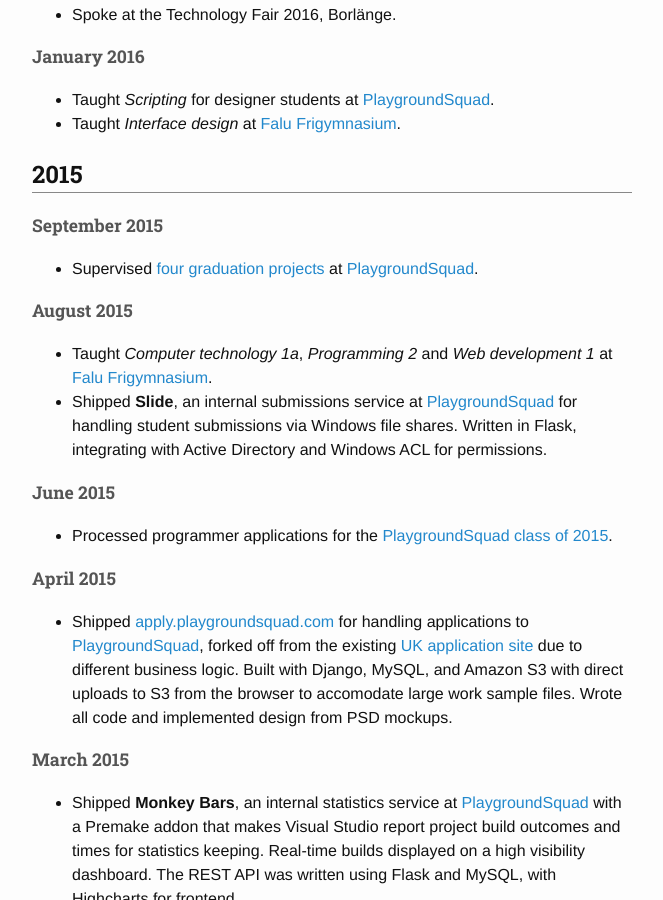
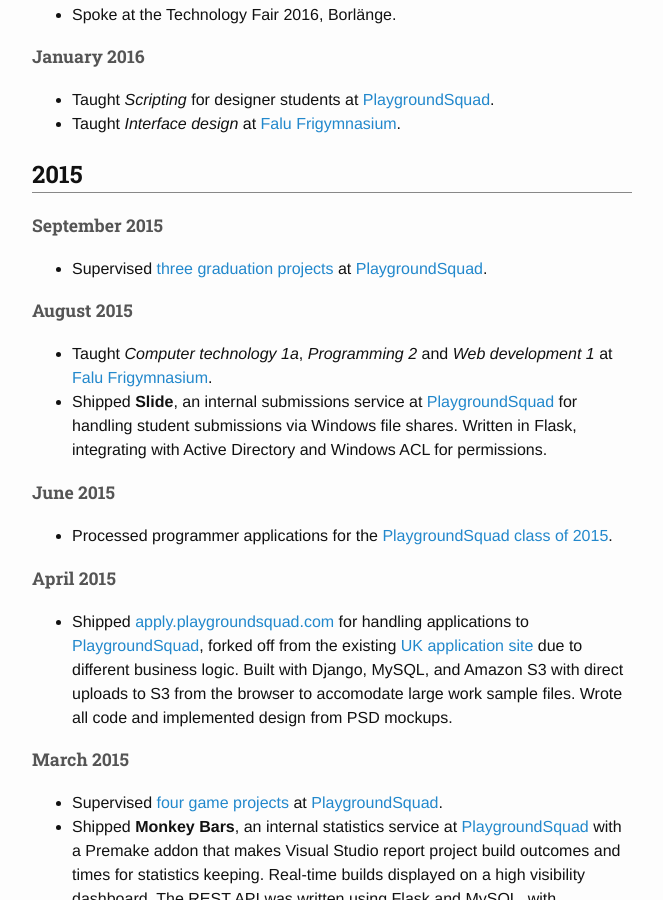
Before and after one commit to toumaz/toumaz.github.io, a Jekyll site: the page built from shipped.md, in a window 1280 px wide and 900 px high, scrolled down 1423 px. Shown: the whole window, without its empty margins (308-971 px from the left). Built offline with Jekyll 4.4.1, drawn with Linux system fonts in a browser that asks for light colours; nearby versions of some CDN libraries.

Commit message:
More tiny fixes to shipped page

```diff
--- a/shipped.md
+++ b/shipped.md
@@ -55,7 +55,7 @@
 
 ### September 2015
 
-* Supervised [four graduation projects][psq2014p3] at
+* Supervised [three graduation projects][psq2014p3] at
   [PlaygroundSquad].
 
 ### August 2015
@@ -78,6 +78,7 @@
   Wrote all code and implemented design from PSD mockups.
 
 ### March 2015
+* Supervised [four game projects][psq2014p2] at [PlaygroundSquad].
 * Shipped **Monkey Bars**, an internal statistics service at
   [PlaygroundSquad] with a Premake addon that makes Visual Studio report project
   build outcomes and times for statistics keeping. Real-time builds displayed on
```
